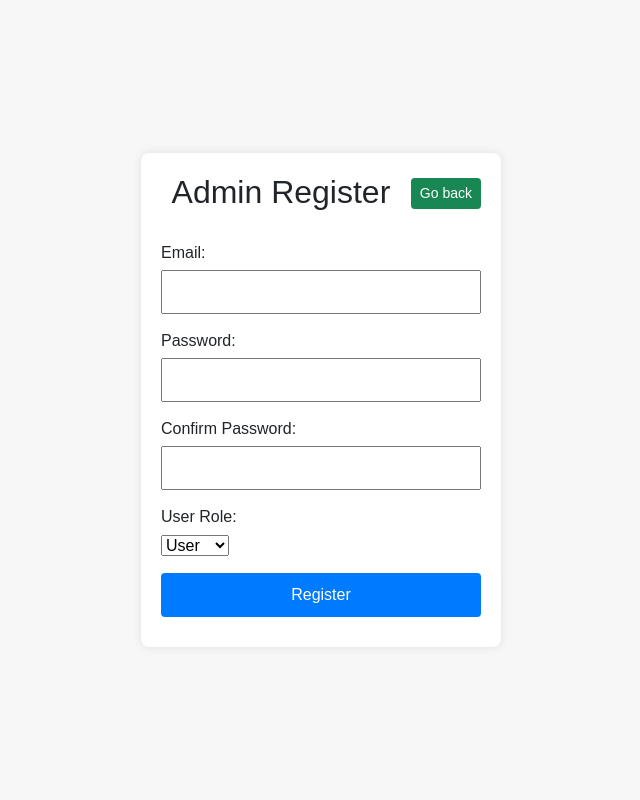
After one commit to abrarhassan7809/profile_update, a FastAPI app: template templates/admin_register.html in a window 1280 px wide. The commit adds this page. Shown: the whole page, without its empty margins (319-959 px from the left). Run offline with FastAPI, Linux system fonts and the light colour scheme; the template is opened without the code that fills it, so the values that code supplies are empty; some libraries are stand-ins or nearby versions.

Commit message:
add and update dashboard templates

```diff
--- a/main.py
+++ b/main.py
@@ -1,3 +1,4 @@
+import shutil
 import uuid
 from fastapi import FastAPI, Form, File, UploadFile, Request, status, Depends
 from fastapi.responses import HTMLResponse, RedirectResponse
@@ -76,6 +77,55 @@ async def post_register(request: Request, email: str = Form(...), password: str
         return templates.TemplateResponse("register.html", {"request": request, "error": error})
 
 
+@app.get("/admin_register/", response_class=HTMLResponse)
+async def get_admin_register(request: Request, db: Session = Depends(get_db)):
+    is_token = request.cookies.get('token')
+    if not is_token:
+        return RedirectResponse(url=app.url_path_for("get_login"))
+
+    is_admin = db.query(db_models.User).filter(db_models.User.user_token == is_token).first()
+    if is_admin.user_role == "User":
+        return RedirectResponse(url=app.url_path_for("read_root"))
+
+    return templates.TemplateResponse("admin_register.html", {"request": request})
+
+
+@app.post("/admin_register/")
+async def post_admin_register(request: Request, email: str = Form(...), password: str = Form(...),
+                              confirm_password: str = Form(...), user_role: str = Form(...),
+                              db: Session = Depends(get_db)):
+    is_token = request.cookies.get('token')
+    if not is_token:
+        return RedirectResponse(url=app.url_path_for("get_login"))
+
+    is_admin = db.query(db_models.User).filter(db_models.User.user_token == is_token).first()
+    if is_admin.user_role == "User":
+        return RedirectResponse(url=app.url_path_for("read_root"))
+
+    try:
+        if validate_email(email):
+            is_user = db.query(db_models.User).filter(db_models.User.email == email).first()
+            if not is_user:
+                if password == confirm_password:
+                    user_data = db_models.User(email=email, password=password, user_role=user_role, user_token=None)
+                    db.add(user_data)
+                    db.commit()
+                    db.refresh(user_data)
+                    return RedirectResponse(url="/", status_code=status.HTTP_303_SEE_OTHER)
+
+                else:
+                    error = "Password not match!"
+                    return templates.TemplateResponse("register.html", {"request": request, "error": error})
+
+            else:
+                error = "User Already Exists!"
+                return templates.TemplateResponse("register.html", {"request": request, "error": error})
+
+    except EmailNotValidError as e:
+        error = "Email not valid!"
+        return templates.TemplateResponse("register.html", {"request": request, "error": error})
+
+
 @app.get("/login/", response_class=HTMLResponse)
 async def get_login(request: Request):
     is_token = request.cookies.get('token')
@@ -134,7 +184,6 @@ async def submit_form(request: Request, numero_tarjeta: int = Form(...), dni: st
                       cert_empadronamiento: UploadFile = File(...), cert_ingresos: UploadFile = File(...),
                       acreditacion: UploadFile = File(...),
                       db: Session = Depends(get_db)):
-
     is_token = request.cookies.get('token')
     if not is_token:
         return RedirectResponse(url=app.url_path_for("get_login"))
@@ -156,7 +205,8 @@ async def submit_form(request: Request, numero_tarjeta: int = Form(...), dni: st
             if not os.path.exists(UPLOAD_FILE_DIRECTORY):
                 os.makedirs(UPLOAD_FILE_DIRECTORY)
 
-            cert_empadronamiento_path = os.path.join(UPLOAD_FILE_DIRECTORY, f"{image_id}_{cert_empadronamiento.filename}")
+            cert_empadronamiento_path = os.path.join(UPLOAD_FILE_DIRECTORY,
+                                                     f"{image_id}_{cert_empadronamiento.filename}")
             cert_ingresos_path = os.path.join(UPLOAD_FILE_DIRECTORY, f"{image_id}_{cert_ingresos.filename}")
             acreditacion_path = os.path.join(UPLOAD_FILE_DIRECTORY, f"{image_id}_{acreditacion.filename}")
 
@@ -192,27 +242,123 @@ async def submit_form(request: Request, numero_tarjeta: int = Form(...), dni: st
 
 
 @app.get("/show_database/")
-def get_database(request: Request, db: Session = Depends(get_db)):
+async def get_database(request: Request, db: Session = Depends(get_db)):
+    is_token = request.cookies.get('token')
+    if not is_token:
+        return RedirectResponse(url=app.url_path_for("get_login"))
+
+    user_data = db.query(db_models.User).filter(db_models.User.user_token == is_token).first()
+    print(user_data.user_role)
     from_data = db.query(db_models.Profile).all()
-    return templates.TemplateResponse("database.html", {"request": request, "from_data": from_data})
+    return templates.TemplateResponse("database.html", {"request": request, "from_data": from_data,
+                                                        "user_data": user_data})
 
 
 @app.get("/search_user_from/")
-def get_user_from(request: Request, search: str = '', db: Session = Depends(get_db)):
+async def get_user_from(request: Request, search: str = '', db: Session = Depends(get_db)):
+    is_token = request.cookies.get('token')
+    if not is_token:
+        return RedirectResponse(url=app.url_path_for("get_login"))
+
+    user_data = db.query(db_models.User).filter(db_models.User.user_token == is_token).first()
     from_data = db.query(db_models.Profile).filter(or_(db_models.Profile.numero_tarjeta.like(f"%{search}%"),
                                                        db_models.Profile.dni.like(f"%{search}%"),
                                                        db_models.Profile.nombre.like(f"%{search}%"),
-                                                       db_models.Profile.apellidos.like(f"%{search}%"),
-                                                       db_models.Profile.direccion.like(f"%{search}%"),
-                                                       db_models.Profile.email.like(f"%{search}%"),
-                                                       db_models.Profile.telefono.like(f"%{search}%"))).all()
-    return templates.TemplateResponse("database.html", {"request": request, "from_data": from_data})
+                                                       db_models.Profile.apellidos.like(f"%{search}%")))
+    return templates.TemplateResponse("database.html", {"request": request, "from_data": from_data,
+                                                        "user_data": user_data})
 
 
 @app.get("/edit_form/{from_id}/")
-def edit_form(request: Request, from_id: int, db: Session = Depends(get_db)):
+async def edit_form(request: Request, from_id: int, db: Session = Depends(get_db)):
+    is_token = request.cookies.get('token')
+    if not is_token:
+        return RedirectResponse(url=app.url_path_for("get_login"))
+
+    user_data = db.query(db_models.User).filter(db_models.User.user_token == is_token).first()
     from_data = db.query(db_models.Profile).filter(db_models.Profile.id == from_id).first()
-    return templates.TemplateResponse("edit_from.html", {"request": request, "from_data": from_data})
+    return templates.TemplateResponse("edit_from.html", {"request": request, "from_data": from_data,
+                                                         "user_data": user_data})
+
+
+@app.post("/update_form/{from_id}/")
+async def update_form(request: Request, from_id: int, numero_tarjeta: int = Form(...), dni: str = Form(...), nombre: str = Form(...),
+                      apellidos: str = Form(...), direccion: str = Form(...), fecha_expedicion: str = Form(...),
+                      f_nacimiento: str = Form(...), email: str = Form(...), telefono: str = Form(),
+                      fecha_caducidad: str = Form(...), cert_empadronamiento: UploadFile = File(None),
+                      cert_ingresos: UploadFile = File(None), acreditacion: UploadFile = File(None),
+                      db: Session = Depends(get_db)):
+    is_token = request.cookies.get('token')
+    if not is_token:
+        return RedirectResponse(url=app.url_path_for("get_login"))
+
+    is_admin = db.query(db_models.User).filter(db_models.User.user_token == is_token).first()
+    if is_admin and is_admin.user_role == "Admin":
+        from_data = db.query(db_models.Profile).filter(db_models.Profile.id == from_id).first()
+        if from_data:
+            from_data.numero_tarjeta = numero_tarjeta
+            from_data.dni = dni
+            from_data.nombre = nombre
+            from_data.apellidos = apellidos
+            from_data.direccion = direccion
+            from_data.fecha_expedicion = fecha_expedicion
+            from_data.f_nacimiento = f_nacimiento
+            from_data.email = email
+            from_data.telefono = telefono
+            from_data.fecha_caducidad = fecha_caducidad
+
+            upload_directory = UPLOAD_FILE_DIRECTORY
+
+            if cert_empadronamiento and cert_empadronamiento.filename:
+                cert_empadronamiento_path = os.path.join(upload_directory, f"{from_id}_{cert_empadronamiento.filename}")
+                with open(cert_empadronamiento_path, "wb") as buffer:
+                    shutil.copyfileobj(cert_empadronamiento.file, buffer)
+                from_data.cert_empadronamiento = cert_empadronamiento_path
+
+            if cert_ingresos and cert_ingresos.filename:
+                cert_ingresos_path = os.path.join(upload_directory, f"{from_id}_{cert_ingresos.filename}")
+                with open(cert_ingresos_path, "wb") as buffer:
+                    shutil.copyfileobj(cert_ingresos.file, buffer)
+                from_data.cert_ingresos = cert_ingresos_path
+
+            if acreditacion and acreditacion.filename:
+                acreditacion_path = os.path.join(upload_directory, f"{from_id}_{acreditacion.filename}")
+                with open(acreditacion_path, "wb") as buffer:
+                    shutil.copyfileobj(acreditacion.file, buffer)
+                from_data.acreditacion = acreditacion_path
+
+            db.commit()
+            db.refresh(from_data)
+
+            message = "Profile updated successfully!"
+            return RedirectResponse(url=app.url_path_for("edit_form", from_id=from_id),
+                                    status_code=status.HTTP_303_SEE_OTHER)
+
+        error = "Profile not found!"
+        return templates.TemplateResponse("edit_from.html", {"request": request, "error": error, "user_data": is_admin})
+
+    return RedirectResponse(url=app.url_path_for("get_login"))
+
+
+@app.get("/delete_form/{from_id}/")
+async def delete_form(request: Request, from_id: int,  db: Session = Depends(get_db)):
+    is_token = request.cookies.get('token')
+    if not is_token:
+        return RedirectResponse(url=app.url_path_for("get_login"))
+
+    is_admin = db.query(db_models.User).filter(db_models.User.user_token == is_token).first()
+    if is_admin and is_admin.user_role == "Admin":
+        from_data = db.query(db_models.Profile).filter(db_models.Profile.id == from_id).first()
+        if from_data:
+            db.delete(from_data)
+            db.commit()
+            return RedirectResponse(url=app.url_path_for("get_database"))
+        else:
+            error = "Profile not found!"
+            return templates.TemplateResponse("edit_from.html", {"request": request, "error": error,
+                                                                 "user_data": is_admin})
+
+    return RedirectResponse(url=app.url_path_for("get_login"))
 
 
 if __name__ == "__main__":
--- a/models/db_models.py
+++ b/models/db_models.py
@@ -10,6 +10,7 @@ class User(Base):
     email = Column(String, unique=True, nullable=False)
     password = Column(String, nullable=False)
     user_token = Column(String, unique=True, nullable=True)
+    user_role = Column(String, nullable=True, default='User')
     is_active = Column(Boolean, default=False)
 
     profile = relationship("Profile", back_populates="user")
--- /dev/null
+++ b/templates/admin_register.html
@@ -0,0 +1,77 @@
+<!DOCTYPE html>
+<html lang="en">
+<head>
+    <meta charset="utf-8" />
+    <meta name="viewport" content="width=device-width, initial-scale=1, shrink-to-fit=no">
+     <script src="https://kit.fontawesome.com/42d5adcbca.js" crossorigin="anonymous"></script>
+    <link href="https://fonts.googleapis.com/icon?family=Material+Icons+Round" rel="stylesheet">
+    <link href="https://cdn.jsdelivr.net/npm/bootstrap@5.1.3/dist/css/bootstrap.min.css" rel="stylesheet">
+    <link rel="stylesheet" href="/static/styles.css">
+    <title>Admin Register</title>
+
+    <style>
+        .go_back {
+            float: right;
+            margin-top: 5px;
+            margin-left: 10px;
+        }
+        form {
+            padding-top: 10px;
+            padding-bottom: 10px;
+        }
+    </style>
+</head>
+<body class="auth_body">
+    <div class="container">
+        {% if error %}
+            <div style="color: black;" class="alert alert-danger alert-dismissible mx-auto" role="alert">
+                {{ error }}
+                <span style="float: right; cursor: pointer; font-size: 20px;" aria-hidden="true" onclick="this.parentElement.style.display='none';">&times;</span>
+            </div>
+        {% endif %}
+        <a href="/show_database/" class="btn btn-success btn-sm go_back">Go back</a>
+        <h2>Admin Register</h2>
+        <form action="/admin_register/" method="post">
+            <div class="form-group">
+                <label for="email">Email:</label>
+                <input type="email" id="email" name="email" required>
+            </div>
+            <div class="form-group">
+                <label for="password">Password:</label>
+                <input type="password" id="password" name="password" required>
+            </div>
+            <div class="form-group">
+                <label for="confirm_password">Confirm Password:</label>
+                <input type="password" id="confirm_password" name="confirm_password" required>
+            </div>
+            <div class="form-group">
+                <label for="user_role">User Role:</label>
+                <select name="user_role" id="user_role">
+                    <option value="User">User</option>
+                    <option value="Admin">Admin</option>
+                </select>
+            </div>
+            <button type="submit">Register</button>
+        </form>
+    </div>
+
+    <script>
+        document.addEventListener("DOMContentLoaded", function () {
+          var errorAlerts = document.querySelectorAll(".alert-danger");
+          var successAlerts = document.querySelectorAll(".alert-success");
+
+          errorAlerts.forEach(function (errorAlert) {
+              setTimeout(function () {
+                  errorAlert.style.display = "none";
+              }, 2000);
+          });
+
+          successAlerts.forEach(function (successAlert) {
+              setTimeout(function () {
+                  successAlert.style.display = "none";
+              }, 2000);
+          });
+        });
+  </script>
+</body>
+</html>
```
Also changed, not shown: templates/database.html (+13 -9 lines), templates/edit_from.html (+48 -15 lines).
